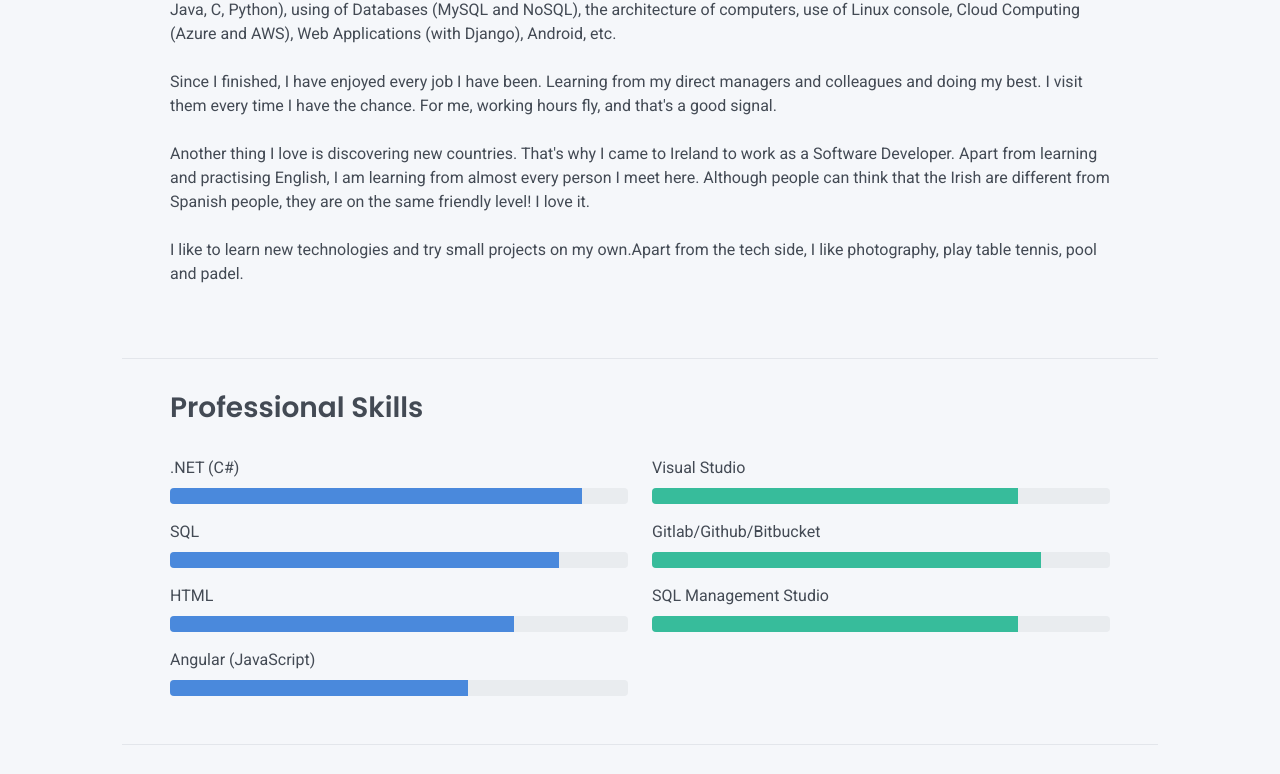
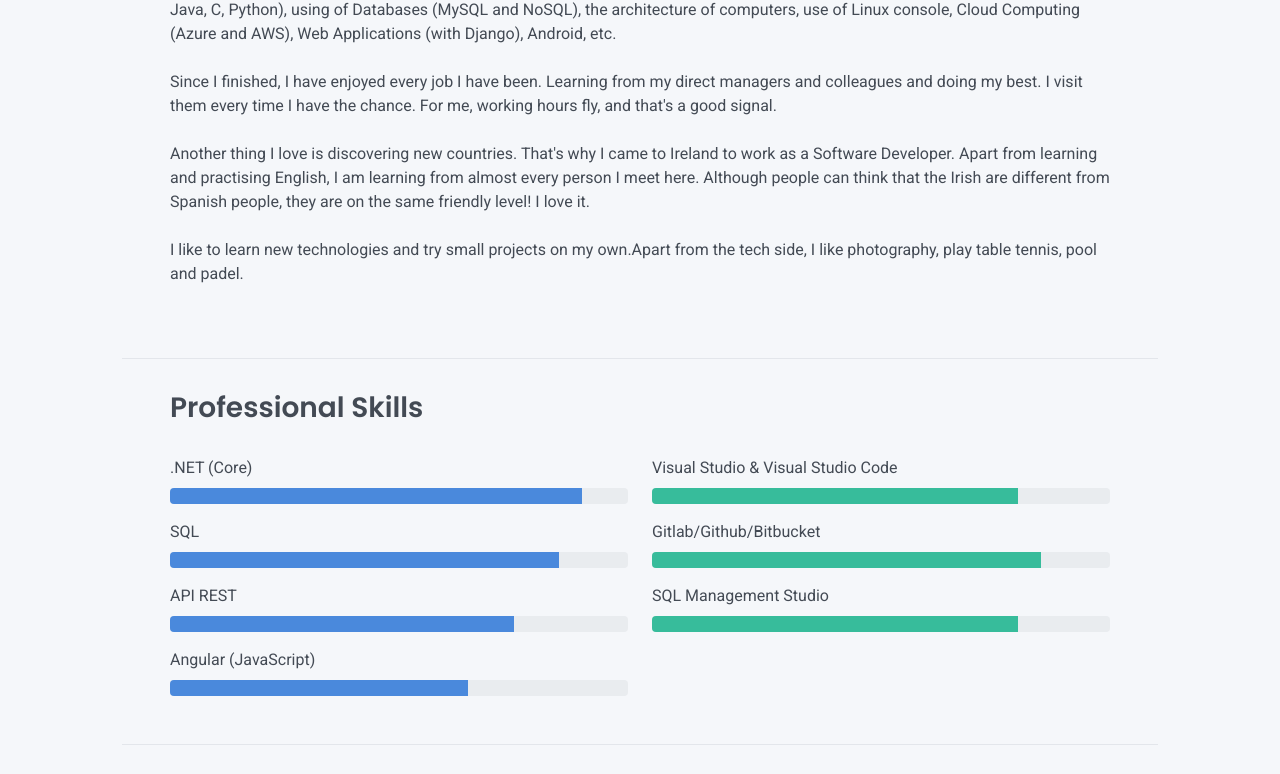
Before and after one commit to cesar-albusac/cesaralbusac, a plain HTML site: page public/index.html in a window 1280 px wide. Shown: the part 1076-1850 px from the top of the page. Drawn offline with Linux system fonts and the light colour scheme.

Commit message:
changing age

```diff
--- a/public/index.html
+++ b/public/index.html
@@ -76,7 +76,7 @@
               <div class="pb-1">Age</div>
             </div>
             <div class="col-sm-8">
-              <div class="pb-1 text-secondary">29</div>
+              <div class="pb-1 text-secondary">30</div>
             </div>
             <div class="col-sm-4">
               <div class="pb-1">Email</div>
@@ -122,7 +122,7 @@
           <h2 class="h3 mb-3">Professional Skills</h2>
           <div class="row">
             <div class="col-md-6">
-              <div class="mb-2"><span>.NET (C#)</span>
+              <div class="mb-2"><span>.NET (Core)</span>
                 <div class="progress my-1">
                   <div class="progress-bar bg-primary" role="progressbar" data-aos="zoom-in-right" data-aos-delay="100"
                     data-aos-anchor=".skills-section" style="width: 90%" aria-valuenow="90" aria-valuemin="0"
@@ -136,7 +136,7 @@
                     aria-valuemax="100"></div>
                 </div>
               </div>
-              <div class="mb-2"><span>HTML</span>
+              <div class="mb-2"><span>API REST</span>
                 <div class="progress my-1">
                   <div class="progress-bar bg-primary" role="progressbar" data-aos="zoom-in-right" data-aos-delay="300"
                     data-aos-anchor=".skills-section" style="width: 75%" aria-valuenow="75" aria-valuemin="0"
@@ -152,7 +152,7 @@
               </div>
             </div>
             <div class="col-md-6">
-              <div class="mb-2"><span>Visual Studio</span>
+              <div class="mb-2"><span>Visual Studio & Visual Studio Code</span>
                 <div class="progress my-1">
                   <div class="progress-bar bg-success" role="progressbar" data-aos="zoom-in-right" data-aos-delay="400"
                     data-aos-anchor=".skills-section" style="width: 80%" aria-valuenow="90" aria-valuemin="0"
```
Also changed, not shown: 1 other file.
